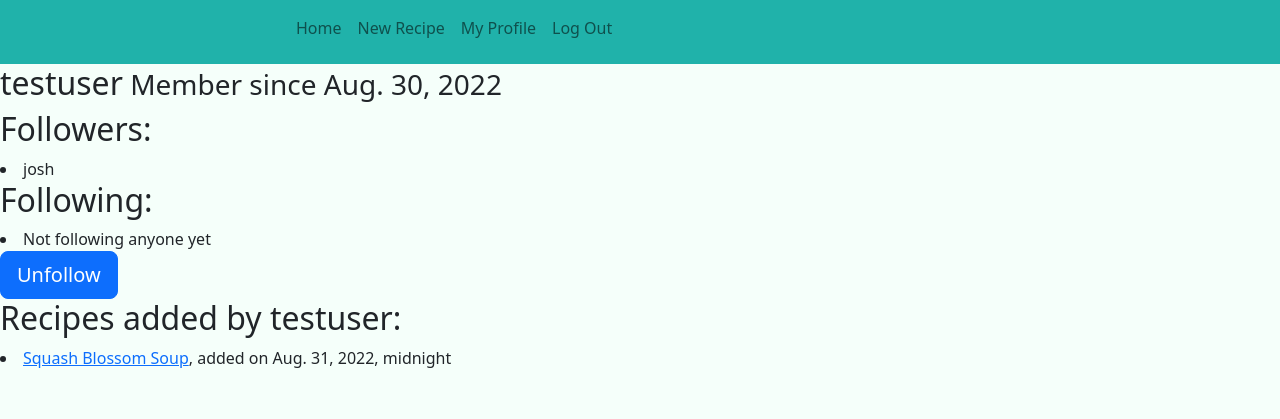
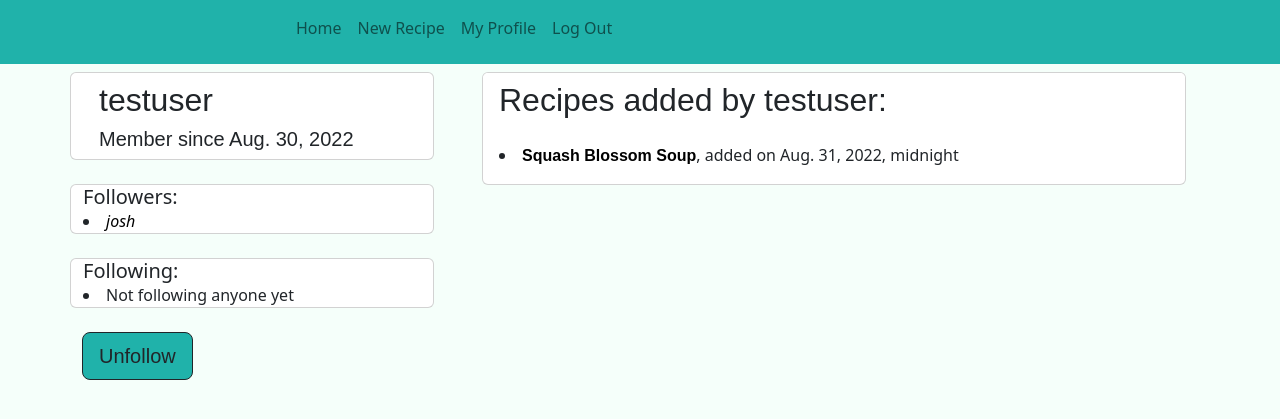
Before and after one commit to emburyj/Meal-Wizard, a Django app: a page that uses users/templates/users/profile.html in a window 1280 px wide. Shown: the top 419 px of the page. Run offline with Django 4.2, Linux system fonts and the light colour scheme; a user stored in the database is signed in; data comes from the database, SQL or seed files in the repository; both versions use the stored data as it was after the commit.

Commit message:
updated profile template to include styling

```diff
--- a/cookbook/forms.py
+++ b/cookbook/forms.py
@@ -23,7 +23,7 @@ rec_type_choices = ((1, 'Salad'), (2, 'Soup'), (3, 'Pasta'), (4, 'Curry'),
 
 class new_recipe_form(forms.Form):
     name = forms.CharField(label = "Recipe Name", max_length=128)
-    rec_type = forms.ChoiceField(choices=rec_type_choices)
+    rec_type = forms.ChoiceField(choices=rec_type_choices, label="Recipe Type")
 
 ing_type_choices = ((0, ""), (1, "Meat"), (2, "Produce"), (3,"Dairy"), (4, "Grain"),
  (5, "Pasta"), (6, "Canned"), (7, "Condiment"), (8, "Other"))
--- a/cookbook/templates/create_mp.html
+++ b/cookbook/templates/create_mp.html
@@ -1,8 +1,8 @@
 {% extends "base.html" %}
-<form action="" method="post">
-    {% csrf_token %}
 
 {% block leftnav %}
+<form method="post">
+    {% csrf_token %}
 <div class="row g-4 pt-2" style="background-color:white;">
     <!-- Card Recent Recipes Start -->
     <div class="card border-0">
@@ -12,7 +12,7 @@
         </div>
         <div class="card-body align-self-center">
             <div class="submit">
-                <button type="submit" class="btn btn-lg btn-outline-dark mx-auto" style="--bs-btn-bg: #20B2AA; font-family: Arial, Helvetica, sans-serif;">
+                <button type="submit" class="btn btn-lg btn-outline-dark" style="--bs-btn-bg: #20B2AA; font-family: Arial, Helvetica, sans-serif;">
                     Create Meal Plan!
                 </button>
             </div>
--- a/cookbook/views.py
+++ b/cookbook/views.py
@@ -108,7 +108,7 @@ def create_recipe_view(response):
             all_ingredients_query = Ingredient.objects.all()
             all_ingredients = [x.name for x in all_ingredients_query]
 
-            for i in range(0, 10):
+            for i in range(0, 15):
                 if ing_form.cleaned_data[f"ingred{i}"]:
                     if ing_form.cleaned_data[f"ingred{i}"] in all_ingredients:
                         current_ingredient = Ingredient.objects.get(name=ing_form.cleaned_data[f"ingred{i}"])
@@ -125,7 +125,7 @@ def create_recipe_view(response):
     else:
         recipe_form = new_recipe_form()
         ing_form = {}
-        for i in range(0, 10):
+        for i in range(0, 15):
             ingredients_form = new_recipe_ingredients_form()
             ingredients_form.fields[f"ingred{i}"] = ingredients_form.fields["ingred"]
             ingredients_form.fields[f"qty{i}"] = ingredients_form.fields["qty"]
--- a/users/templates/users/profile.html
+++ b/users/templates/users/profile.html
@@ -1,40 +1,55 @@
-{% extends "base.html" %}{% block content %}
+{% extends "base.html" %}
 
+{% block leftnav %}
+<div class="row g-4 pt-2">
+    <!-- Card Recent Recipes Start -->
+    <div class="card">
+        <!-- Card header start -->
+        <div class="card-header pb-0 border-0" style="background-color:white;">
             <h2>
-        {{ displayed_user.username }}<small> Member since {{date_joined}}</small>
+                {{ displayed_user.username }}
             </h2>
-    {% comment %}------------------------------------------------------------------------
+            <h5> Member since {{date_joined}}</h5>
+        </div>
+    </div>
+{% comment %}
+------------------------------------------------------------------------
                     Getting followers and followings
 {% endcomment %}
-    <h2>
+    <div class="card">
+        <h5 class="card-title mb-0">
             Followers:
-    </h2>
+        </h5>
             {% if followers %}
                 {% for f in followers %}
                     <li>
-                {{ f.username }}
+                        <a class="userLink" href="{% url 'profile' f.username %}">{{ f.username }}</a>
                     </li>
                 {% endfor %}
             {% else %}
                 <li>No followers yet
                 </li>
             {% endif %}
-    <h2>
+    </div>
+    <div class="card">
+        <h5 class="card-title mb-0">
             Following:
-    </h2>
+        </h5>
         {% if following %}
             {% for f in following %}
                 <li>
-                {{ f.username }}
+                    <a class="userLink" href="{% url 'profile' f.username %}">{{ f.username }}</a>
                 </li>
             {% endfor %}
         {% else %}
             <li>Not following anyone yet
             </li>
         {% endif %}
+    </div>
+{% comment %}------------------------------------------------------------------------
+                                    Follow form
+{% endcomment %}
 
-    {% comment %}------------------------------------------------------------------------
-    {% endcomment %}
     {% if displayed_user != user %}
             {% if follow %}
                 <div>
@@ -42,7 +57,9 @@
                         {% csrf_token %}
                         {{ follow_form }}
                         <div class="submit">
-                            <button type="submit" class="btn btn-primary btn-lg">Unfollow</button>
+                            <button type="submit" class="btn btn-lg btn-outline-dark" style="--bs-btn-bg: #20B2AA; font-family: Arial, Helvetica, sans-serif;">
+                                Unfollow
+                            </button>
                         </div>
                     </form>
                 </div>
@@ -53,44 +70,61 @@
                         {% csrf_token %}
                         {{ follow_form }}
                         <div class="submit">
-                            <button type="submit" class="btn btn-primary btn-lg">Follow</button>
+                            <button type="submit" class="btn btn-lg btn-outline-dark" style="--bs-btn-bg: #20B2AA; font-family: Arial, Helvetica, sans-serif;">
+                                Follow
+                            </button>
                         </div>
                     </form>
                 </div>
-
             {% endif %}
+    {% endif %}
+</div>
+{% endblock %}
 
 
-
-
-    {% endif %}
+{% block centernav %}
+<div class="col-lg align-self-center pt-2 container-lg gap-2">
 {% comment %}
     ---------------------------------------------------------------------------------------
+                            Div for recipes added by user
 {% endcomment %}
 
-    <div>    {% comment %}Div for recipes added by user{% endcomment %}
+    <div class="card">
+        <div class="card-header pb-0 border-0" style="background-color:white;">
             <h2>
                 Recipes added by {{ displayed_user.username }}:
             </h2>
+        </div>
+        <div class="card-body">
             {% for recipe in user_recipes %}
                 <li>
-                <a href="{{ recipe.source }}">{{ recipe.name }}</a>, added on {{ recipe.created_date }}
+                    <a class="recipeLink" href="{{ recipe.source }}">{{ recipe.name }}</a>, added on {{ recipe.created_date }}
                 </li>
             {% endfor %}
         </div>
+    </div>
 
+{% comment %}
+    ---------------------------------------------------------------------------------------
+                             Div for adding staple items
+{% endcomment %}
     {% if displayed_user == user %}
-    <div>     {% comment %}Div for adding staple items{% endcomment %}
-        <p></p>
-        <p><h2>Add staple ingredients here</h2>
+    <div class="card">
+        <div class="card-header pb-0 border-0" style="background-color:white;">
+            <h2>
+                Add staple ingredients here
+            </h2>
+            <h5>
                 Enter items below and they will show up when you create a grocery list from a meal plan!
-        </p>
+            </h5>
+        </div>
+        <div class="card-body">
             <form action="" method="post">
                 {% csrf_token %}
-                <div>
-                    <p>
+                <div style="font-family: Arial, Helvetica, sans-serif;">
+
                         <h3>Enter Ingredients:</h3>
-                    </p>
+
                     <p>
                         <h3>Ingredient &emsp; &emsp; Qty &emsp; Type</h3>
                     </p>
@@ -105,6 +139,7 @@
                 </div>
             </form>
         </div>
+    </div>
     {% endif %}
-
-{% endblock content %}
+</div>
+{% endblock %}
```
Also changed, not shown: cookbook/templates/create_recipe.html (+33 -12 lines), mysite.db. Lines whose indentation alone changed are shown as unchanged.
